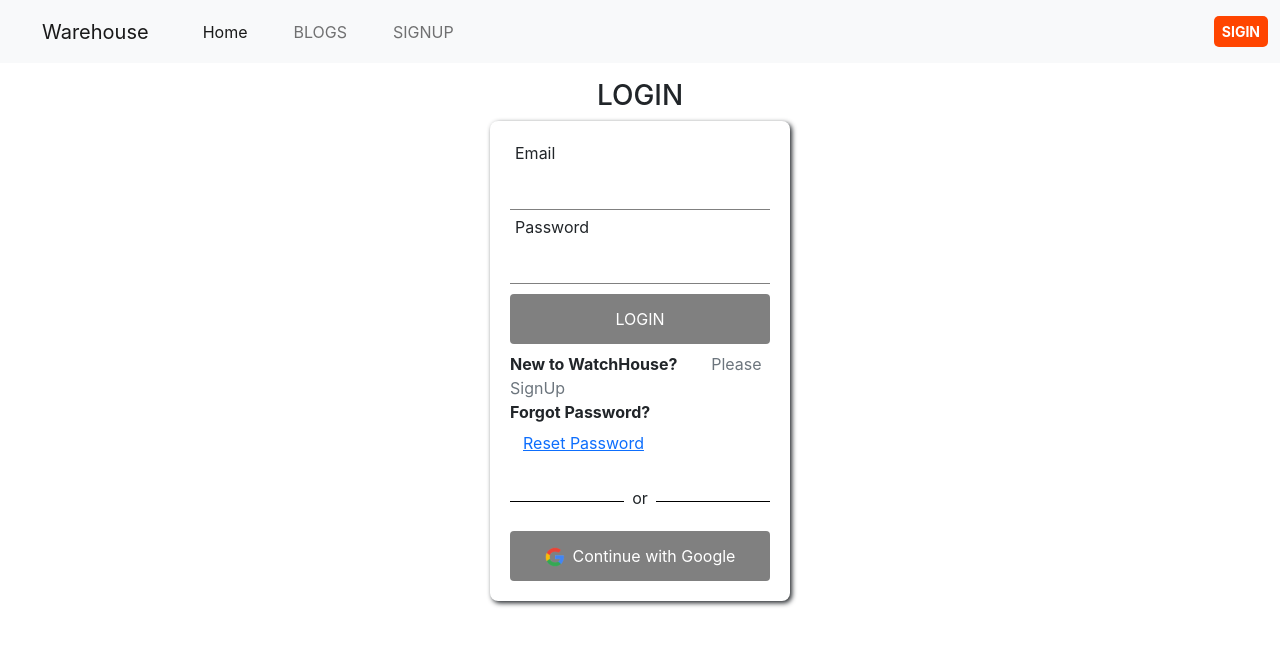
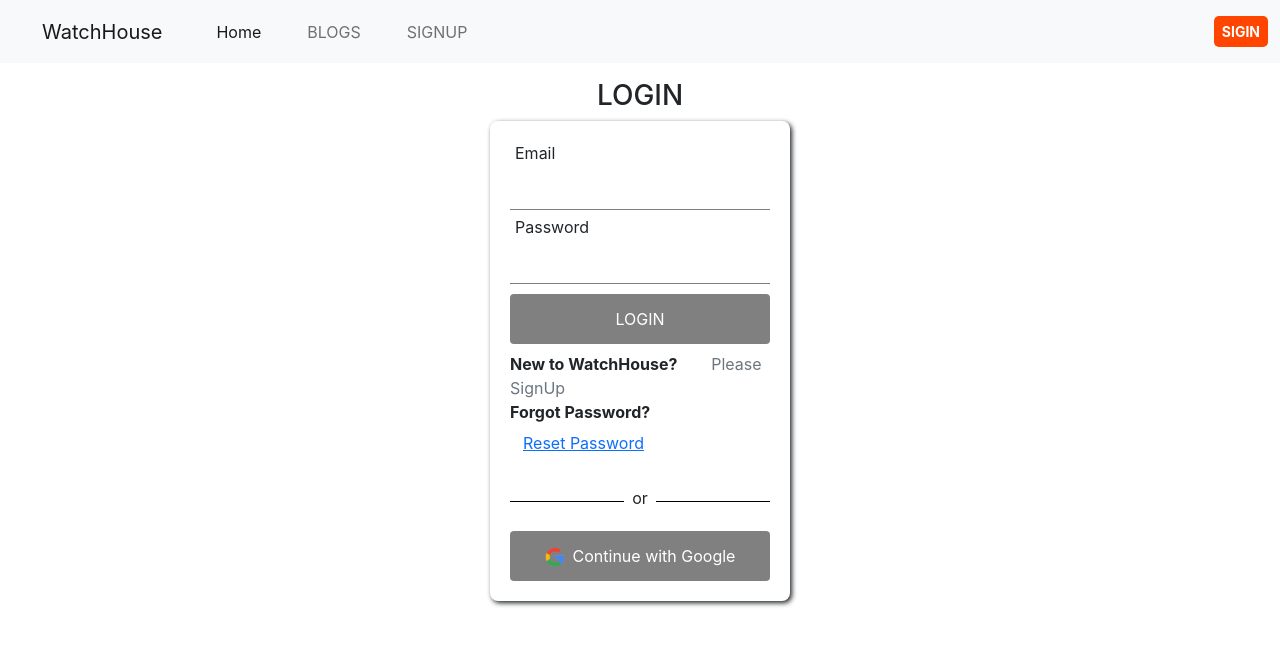
Before and after one commit to no7hingisimpossible/WatchHouse, a React (Create React App) app: page /signin in a window 1280 px wide. Shown: the top 646 px of the page. Built offline with nearby package versions, Linux system fonts and the light colour scheme; no server answers.

Commit message:
design not

```diff
--- a/src/Pages/Inventories/Inventories.js
+++ b/src/Pages/Inventories/Inventories.js
@@ -1,5 +1,6 @@
 import React, { useEffect, useState } from 'react';
 import { useNavigate, useParams } from 'react-router-dom';
+import Footer from '../Footer/Footer';
 import './Inventories.css'
 
 const Inventories = () => {
@@ -66,7 +67,8 @@
     }
 
     return (
-        <div className='container'>
+        <div>
+            <div className="container">
                 <h1 className='text-center mt-2 mb-5'>Update Your Inventory</h1>
 
                 <div className='box-container'>
@@ -88,6 +90,9 @@
                     </div>
                 </div>
             </div>
+            <Footer></Footer>
+        </div>
+
     );
 };
 
--- a/src/Pages/Items/Items.js
+++ b/src/Pages/Items/Items.js
@@ -31,6 +31,7 @@
                     </Item>)
             }
             <button onClick={viewall} className='w-0 mt-2 ms-auto btn btn-link'>View All</button>
+
         </div>
     );
 };
--- a/src/Pages/Manage/Manage.js
+++ b/src/Pages/Manage/Manage.js
@@ -1,5 +1,6 @@
 import React, { useEffect, useState } from 'react';
 import { useNavigate } from 'react-router-dom';
+import Footer from '../Footer/Footer';
 import './Manage.css'
 
 const Manage = () => {
@@ -54,6 +55,7 @@
 
                     </div>)
             }
+            <Footer></Footer>
         </div>
     );
 };
--- a/src/Pages/Navbar/Navbar.js
+++ b/src/Pages/Navbar/Navbar.js
@@ -20,7 +20,7 @@
         <div className='sticky-top'>
             <nav className="navbar navbar-expand-lg  navbar-light bg-light">
                 <div className="container-fluid">
-                    <Link className="navbar-brand" to="/">Warehouse</Link>
+                    <Link className="navbar-brand" to="/">WatchHouse</Link>
                     <button className="navbar-toggler" type="button" data-bs-toggle="collapse" data-bs-target="#navbarText" aria-controls="navbarText" aria-expanded="false" aria-label="Toggle navigation">
                         <span className="navbar-toggler-icon"></span>
                     </button>
--- a/src/Pages/SignIn/SignIn.js
+++ b/src/Pages/SignIn/SignIn.js
@@ -1,12 +1,13 @@
 import React, { useState } from 'react';
-import { useSendPasswordResetEmail, useSignInWithEmailAndPassword } from 'react-firebase-hooks/auth';
+import { useAuthState, useSendPasswordResetEmail, useSignInWithEmailAndPassword } from 'react-firebase-hooks/auth';
 import toast from 'react-hot-toast';
 import { Link, useLocation, useNavigate } from 'react-router-dom';
 import { auth } from '../../firebase.init';
 import GoogleSignIn from '../GoogleSignIn/GoogleSignIn';
 
 const SignIn = () => {
-
+    const [user1] = useAuthState(auth);
+    console.log(user1?.email);
 
     const location = useLocation()
     const navigate = useNavigate()
```
Also changed, not shown: 1 other file (tests, documents, lock files or other folders). Lines whose indentation alone changed are shown as unchanged.
